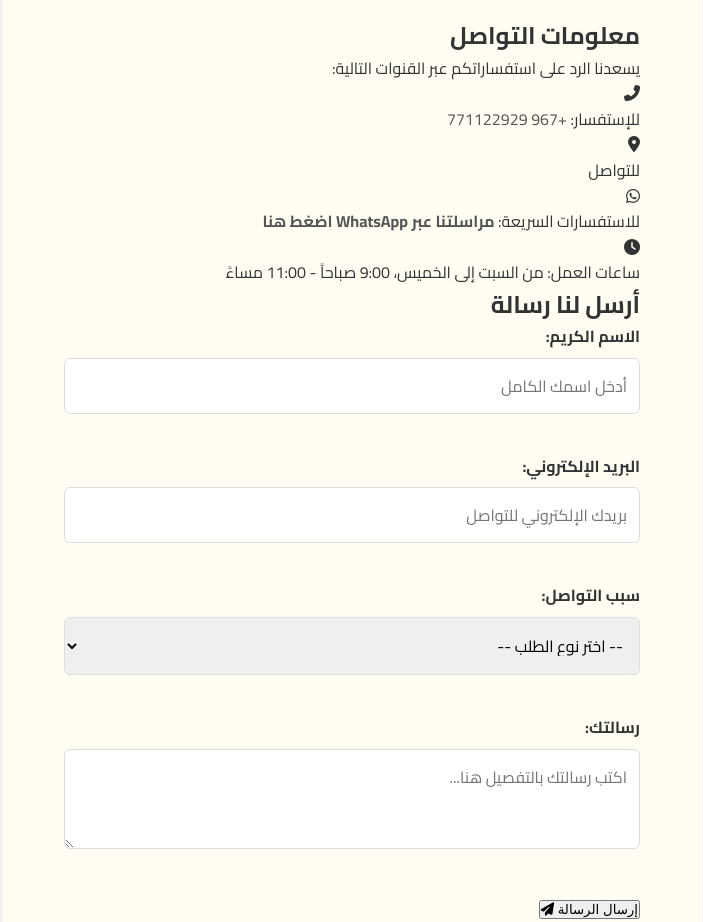
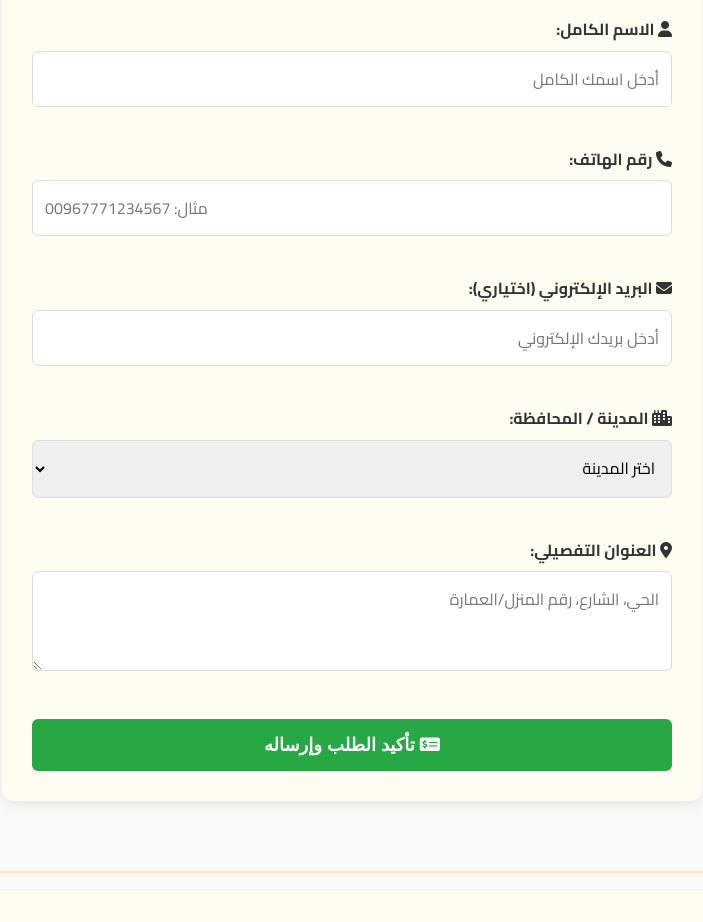
Before and after one commit to almkhdry/1, a website: page checkout.html in a window 1280 px wide. Shown: the part 463-1385 px from the top of the page, without its empty margins (288-991 px from the left). Drawn offline with Linux system fonts and the light colour scheme.

Commit message:
Add files via upload

```diff
--- a/checkout.html
+++ b/checkout.html
@@ -160,64 +160,41 @@
 
                 <h2 style="font-size: 24px; margin-bottom: 20px; border-bottom: 2px solid #eee; padding-bottom: 10px;">بيانات الشحن والتواصل</h2>
 
-    </section>
-
-    <main class="container">
-        <div class="contact-content">
-
-            <div class="contact-info">
-                <h2>معلومات التواصل</h2>
-                <p>يسعدنا الرد على استفساراتكم عبر القنوات التالية:</p>
-                <div class="info-item">
-                    <i class="fas fa-phone-alt"></i>
-                    <p>للإستفسار: <a href="tel:+967771122929" style="color: #555; text-decoration: none;">+967 771122929</a></p>
-                </div>
-                <div class="info-item">
-                    <i class="fas fa-map-marker-alt"></i>
-                <p>للتواصل</p>
-                </div>
-                <div class="info-item">
-                    <i class="fab fa-whatsapp"></i>
-                    <p>للاستفسارات السريعة: <a href="https://wa.me/967771122929" target="_blank" style="color: #555; text-decoration: none; font-weight: 700;">مراسلتنا عبر WhatsApp اضغط هنا</a></p>
-                </div>
-                <div class="info-item">
-                    <i class="fas fa-clock"></i>
-                    <p>ساعات العمل: من السبت إلى الخميس، 9:00 صباحاً - 11:00 مساءً</p>
-                </div>
+                <div class="form-group">
+                    <label for="full-name"><i class="fas fa-user"></i> الاسم الكامل:</label>
+                    <input type="text" id="full-name" name="full-name" required placeholder="أدخل اسمك الكامل">
                 </div>
 
-            <div class="contact-form-container">
-                 <h2>أرسل لنا رسالة</h2>
-
-                <form action="https://api.web3forms.com/submit" method="POST">
-                    <input type="hidden" name="access_key" value="b2ed5633-7b5f-46c3-b087-5bb11a7da5a0">
-                    <input type="hidden" name="subject" value="رسالة جديدة من متجر عالم الجوالات">
+                <div class="form-group">
+                    <label for="phone-number"><i class="fas fa-phone"></i> رقم الهاتف:</label>
+                    <input type="tel" id="phone-number" name="phone-number" required placeholder="مثال: 00967771234567">
+                </div>
 
                 <div class="form-group">
-                        <label for="name">الاسم الكريم:</label>
-                        <input type="text" id="name" name="الاسم" required placeholder="أدخل اسمك الكامل">
+                    <label for="email"><i class="fas fa-envelope"></i> البريد الإلكتروني (اختياري):</label>
+                    <input type="email" id="email" name="email" placeholder="أدخل بريدك الإلكتروني">
                 </div>
+
                 <div class="form-group">
-                        <label for="email">البريد الإلكتروني:</label>
-                        <input type="email" id="email" name="البريد الإلكتروني" required placeholder="بريدك الإلكتروني للتواصل">
-                    </div>
-                    <div class="form-group">
-                        <label for="service">سبب التواصل:</label>
-                        <select id="service" name="نوع_الطلب" required>
-                            <option value="" disabled selected>-- اختر نوع الطلب --</option>
-                            <option value="استفسار عن منتج">استفسار عن منتج</option>
-                            <option value="طلب دعم فني / ضمان">طلب دعم فني / ضمان</option>
-                            <option value="استفسار حول الطلب والشحن">استفسار حول الطلب والشحن</option>
-                            <option value="أخرى">أخرى</option>
+                    <label for="city"><i class="fas fa-city"></i> المدينة / المحافظة:</label>
+                    <select id="city" name="city" required>
+                        <option value="" disabled selected>اختر المدينة</option>
+                        <option value="sana'a">صنعاء</option>
+                        <option value="aden">عدن</option>
+                        <option value="taiz">تعز</option>
+                        <option value="hodeidah">الحديدة</option>
+                        <option value="other">أخرى</option>
                     </select>
                 </div>
+
                 <div class="form-group">
-                        <label for="message">رسالتك:</label>
-                        <textarea id="message" name="الرسالة" required placeholder="اكتب رسالتك بالتفصيل هنا..."></textarea>
+                    <label for="address"><i class="fas fa-map-marker-alt"></i> العنوان التفصيلي:</label>
+                    <textarea id="address" name="address" required placeholder="الحي، الشارع، رقم المنزل/العمارة"></textarea>
                 </div>
 
-                    <button type="submit" class="submit-button">إرسال الرسالة <i class="fas fa-paper-plane"></i></button>
-
+                <button type="submit" class="confirm-order-btn">
+                    <i class="fas fa-money-check-alt"></i> تأكيد الطلب وإرساله
+                </button>
             </form>
         </div>
 
```
Lines whose indentation alone changed are shown as unchanged.
